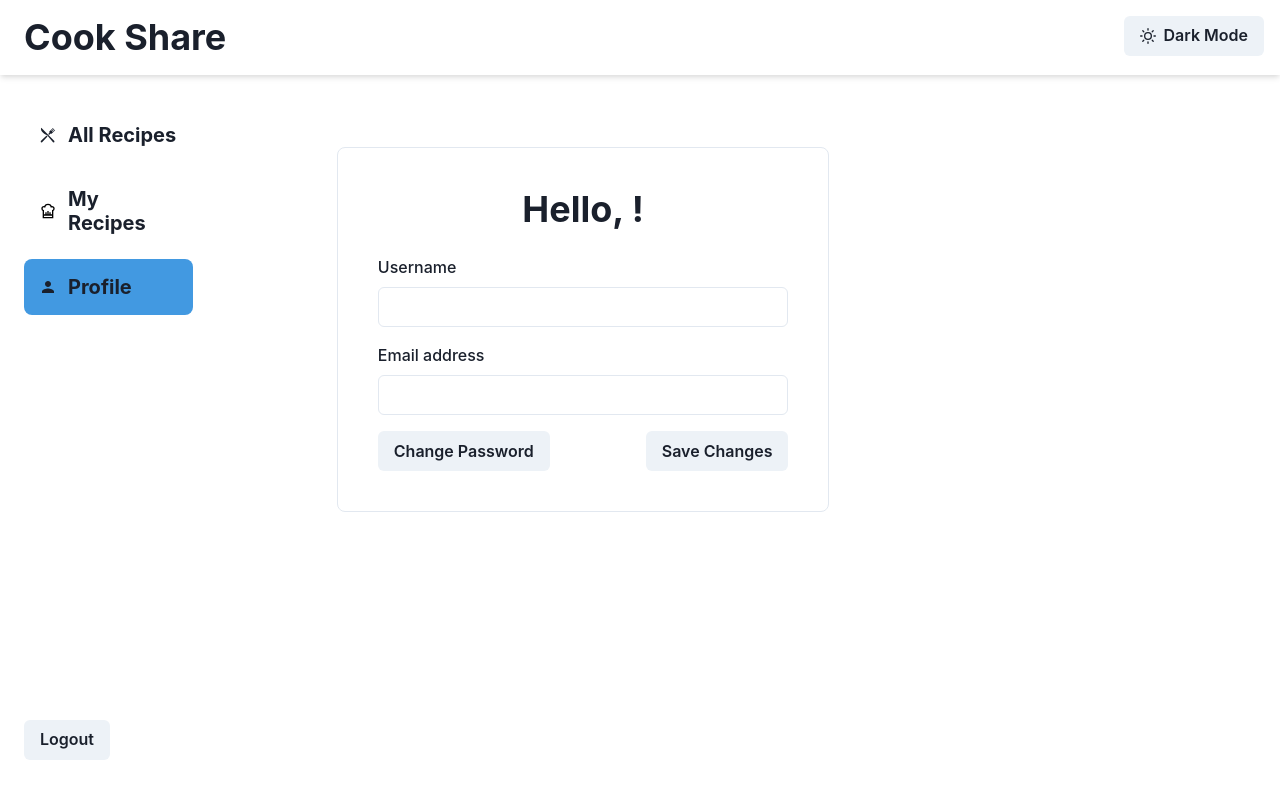
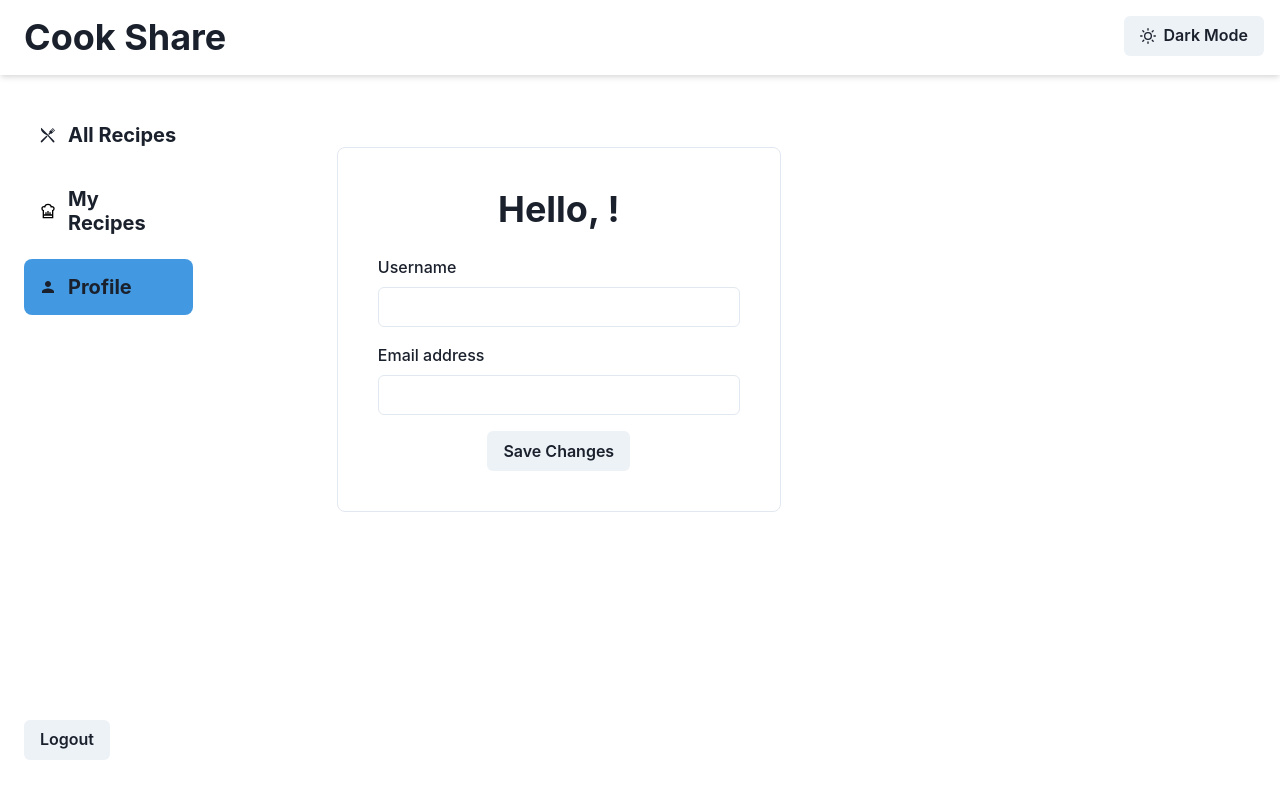
Before and after one commit to dtiern5/RecipeShare-Client, a React (Create React App) app: page /profile in a window 1280 px wide. Built offline with nearby package versions, Linux system fonts and the light colour scheme; no server answers.

Commit message:
changed profile view

```diff
--- a/src/components/Profile.js
+++ b/src/components/Profile.js
@@ -62,19 +62,19 @@ const UsersComponent = () => {
         });
     }
 
-    const onChangePass = () => {
-        const curr = currPass.current.value;
-        const repeat = repeatCurrPass.current.value;
-        const _new = newPass.current.value;
-        console.log(newData)
-        if ((curr === repeat) && _new.length > 3) {
-            console.log(_new, _new.length);
-        }
-    }
+    // const onChangePass = () => {
+    //     const curr = currPass.current.value;
+    //     const repeat = repeatCurrPass.current.value;
+    //     const _new = newPass.current.value;
+    //     console.log(newData)
+    //     if ((curr === repeat) && _new.length > 3) {
+    //         console.log(_new, _new.length);
+    //     }
+    // }
 
     return (
         <div>
-            <Modal isOpen={isOpen} onClose={onClose} onChange={setModalState}>
+            {/* <Modal isOpen={isOpen} onClose={onClose} onChange={setModalState}>
                 <ModalOverlay />
                 <ModalContent>
                     <ModalHeader>Change Password</ModalHeader>
@@ -103,7 +103,7 @@ const UsersComponent = () => {
                         </Stack>
                     </ModalBody>
                 </ModalContent>
-            </Modal>
+            </Modal> */}
 
             <Header />
             <Flex p={6}>
@@ -125,11 +125,14 @@ const UsersComponent = () => {
                                 <FormLabel htmlFor='email'>Email address</FormLabel>
                                 <Input id='email' name='email' type='email' value={newData.email} onChange={e => handleChange(e)} />
                             </FormControl>
-                            <HStack>
-                                <Button _hover={{ bg: 'orange.400' }} onClick={onOpen}>Change Password</Button>
-                                <Spacer />
+                            {/* <HStack> */}
+                                {/* <Button _hover={{ bg: 'orange.400' }} onClick={onOpen}>Change Password</Button> */}
+                                {/* <Spacer /> */}
+                                <Center>
                                 <Button  _hover={{ bg: 'blue.600' }} onClick={handleSubmit}>Save Changes</Button>
-                            </HStack>
+                                </Center>
+
+                            {/* </HStack> */}
 
 
                         </Stack>
```
